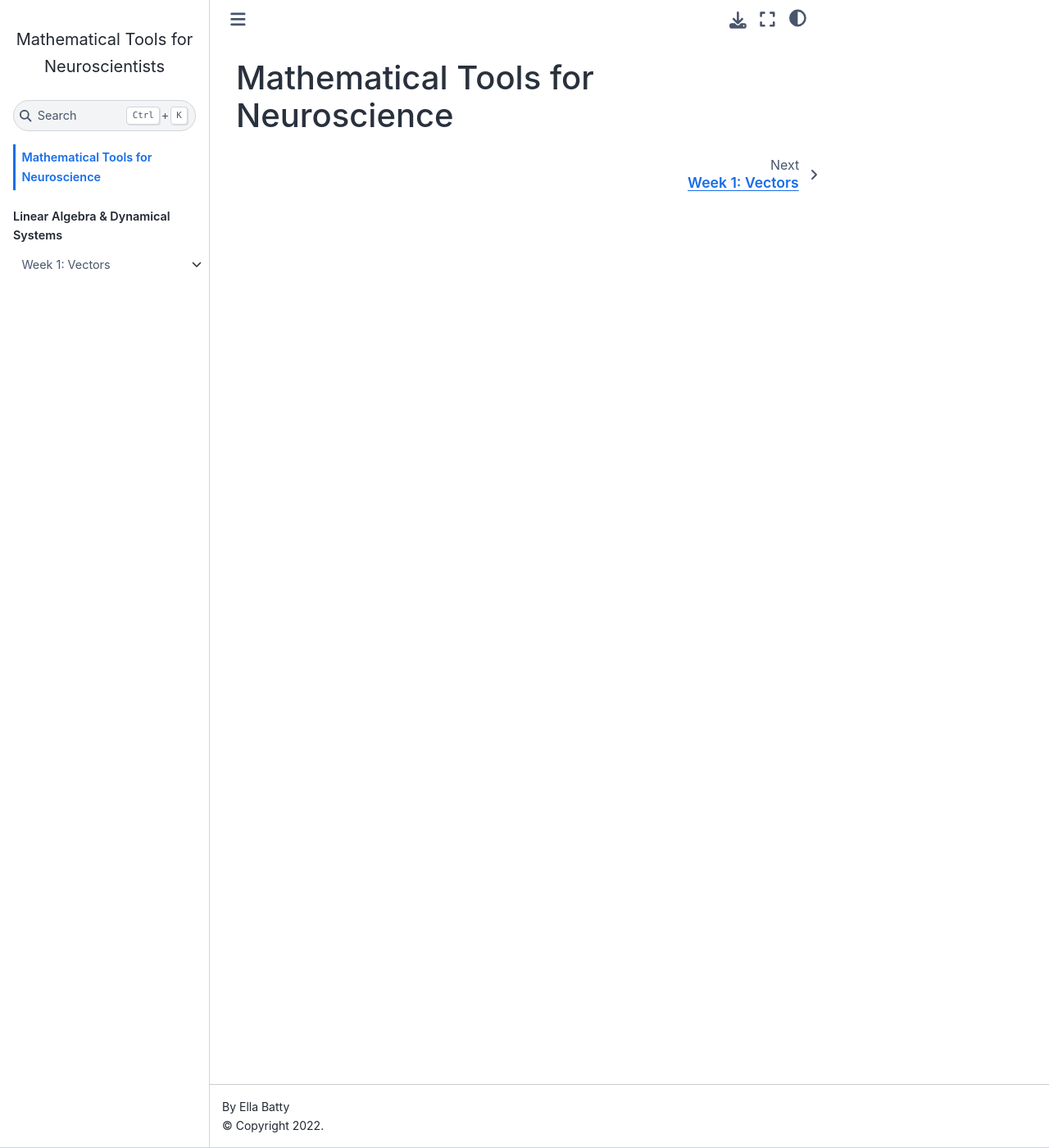
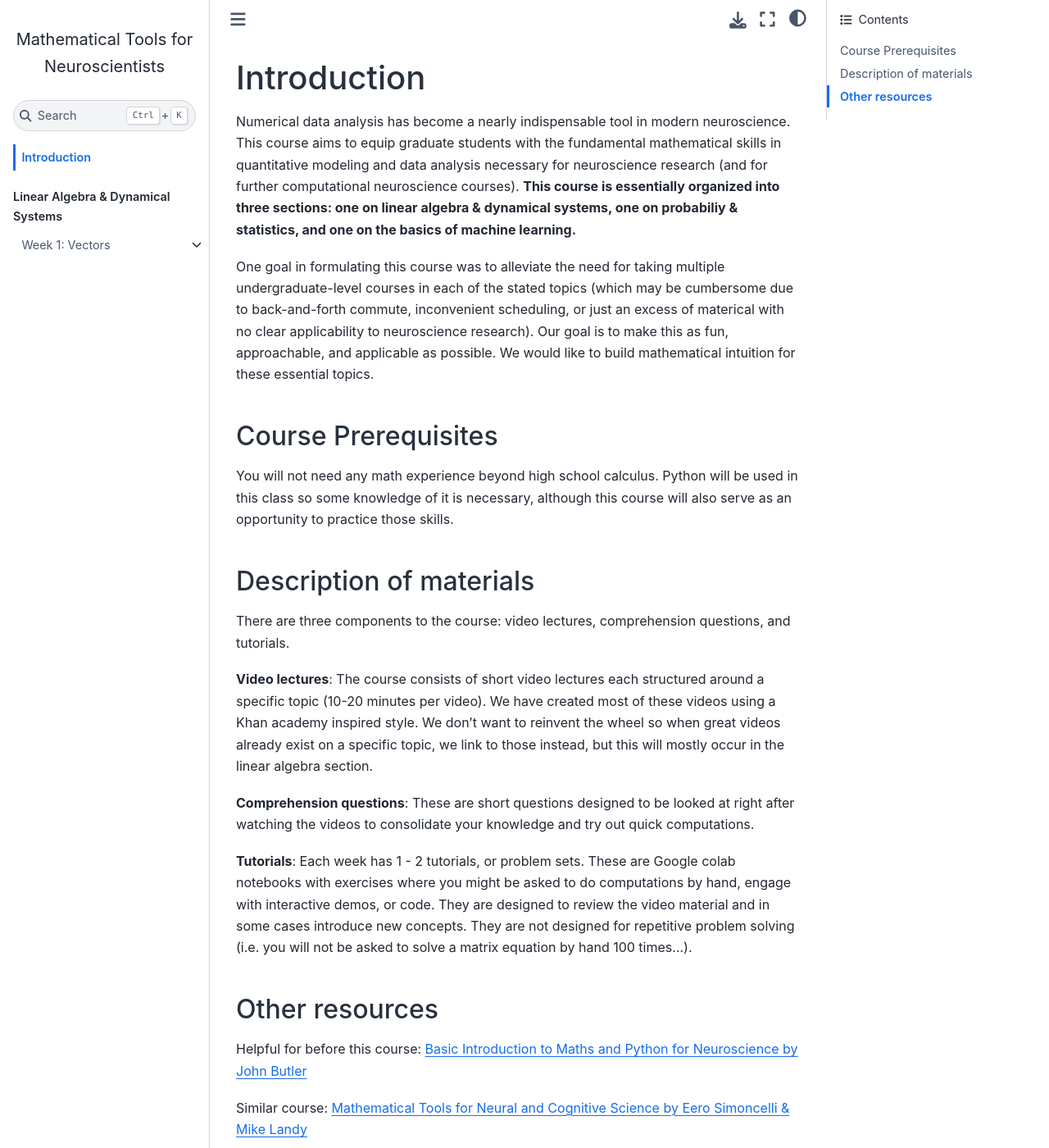
Before and after one commit to ebatty/MathToolsforNeuroscience, a Jupyter Book: the page built from intro.md, in a window 1280 px wide and 1400 px high. Shown: the whole window at 82% size. Built offline with Jupyter Book 1.0.4 settings and Sphinx 7.4.7 and the Sphinx Book theme 1.1.4, drawn with Linux system fonts in a browser that asks for light colours; pages that are not in the unit, such as notebooks, are missing from menus; some of the changed text lies outside the part shown.

Commit message:
Update intro.md

```diff
--- a/intro.md
+++ b/intro.md
@@ -1 +1,26 @@
-# Mathematical Tools for Neuroscience
+# Introduction
+
+Numerical data analysis has become a nearly indispensable tool in modern neuroscience. This course aims to equip graduate students with the fundamental mathematical skills in quantitative modeling and data analysis necessary for neuroscience research (and for further computational neuroscience courses). **This course is essentially organized into three sections: one on linear algebra & dynamical systems, one on probabiliy & statistics, and one on the basics of machine learning.**
+
+One goal in formulating this course was to alleviate the need for taking multiple undergraduate-level courses in each of the stated topics (which may be cumbersome due to back-and-forth commute, inconvenient scheduling, or just an excess of materical with no clear applicability to neuroscience research).  Our goal is to make this as fun, approachable, and applicable as possible. We would like to build mathematical intuition for these essential topics.
+
+### Course Prerequisites
+
+You will not need any math experience beyond high school calculus. Python will be used in this class so some knowledge of it is necessary, although this course will also serve as an opportunity to practice those skills.
+
+### Description of materials
+
+There are three components to the course: video lectures, comprehension questions, and tutorials.
+
+**Video lectures**: The course consists of short video lectures each structured around a specific topic (10-20 minutes per video). We have created most of these videos using a Khan academy inspired style. We don't want to reinvent the wheel so when great videos already exist on a specific topic, we link to those instead, but this will mostly occur in the linear algebra section.
+
+**Comprehension questions**: These are short questions designed to be looked at right after watching the videos to consolidate your knowledge and try out quick computations.
+
+**Tutorials**: Each week has 1 - 2 tutorials, or problem sets. These are Google colab notebooks with exercises where you might be asked to do computations by hand, engage with interactive demos, or code. They are designed to review the video material and in some cases introduce new concepts. They are not designed for repetitive problem solving (i.e. you will not be asked to solve a matrix equation by hand 100 times...).
+
+### Other resources
+Helpful for before this course: [Basic Introduction to Maths and Python for Neuroscience by John Butler](https://github.com/john-s-butler-dit/Basic-Introduction-to-Python)
+
+Similar course: [Mathematical Tools for Neural and Cognitive Science by Eero Simoncelli & Mike Landy](https://www.cns.nyu.edu/~eero/math-tools/)
+
+A good follow-up to learn computational neuroscience: [Neuromatch Academy](https://github.com/NeuromatchAcademy/course-content)
```
